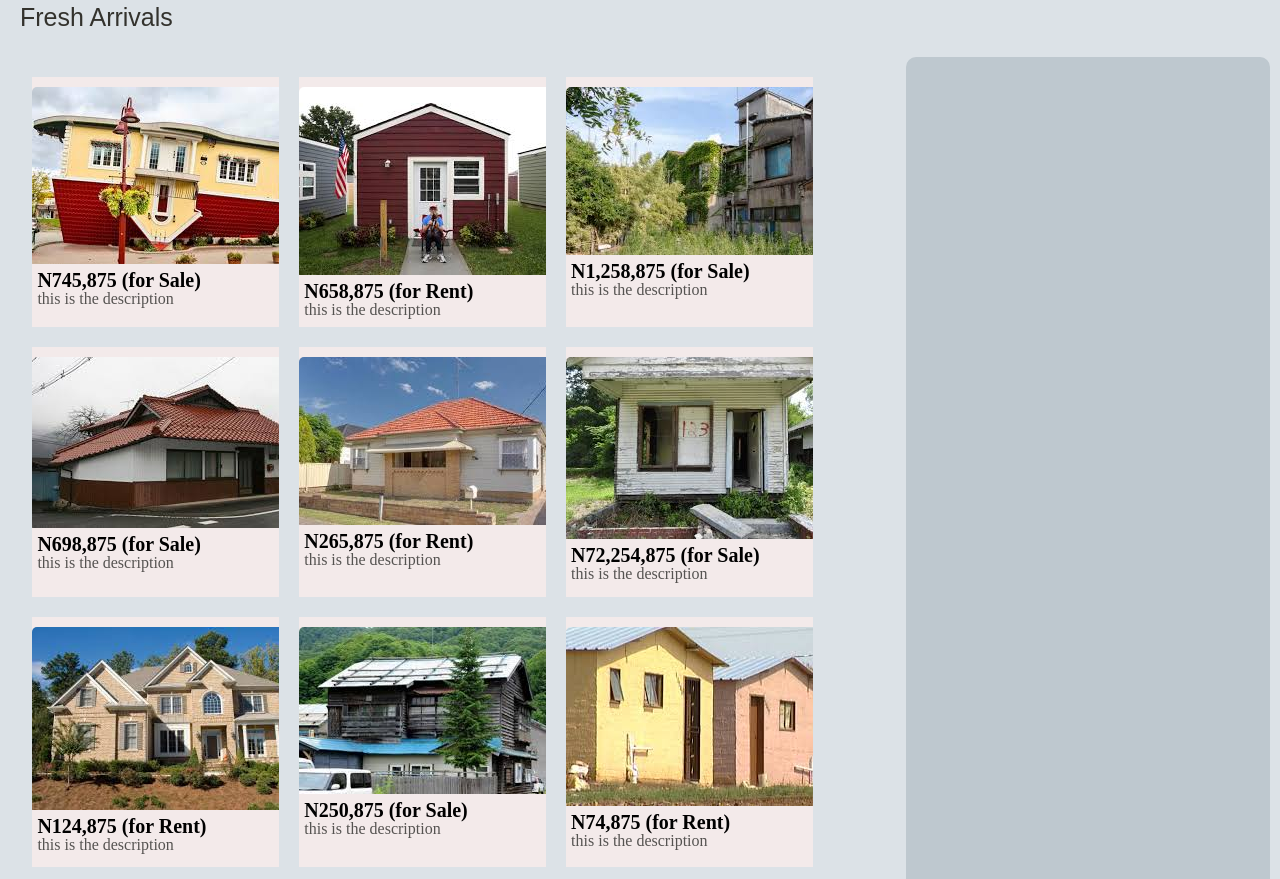
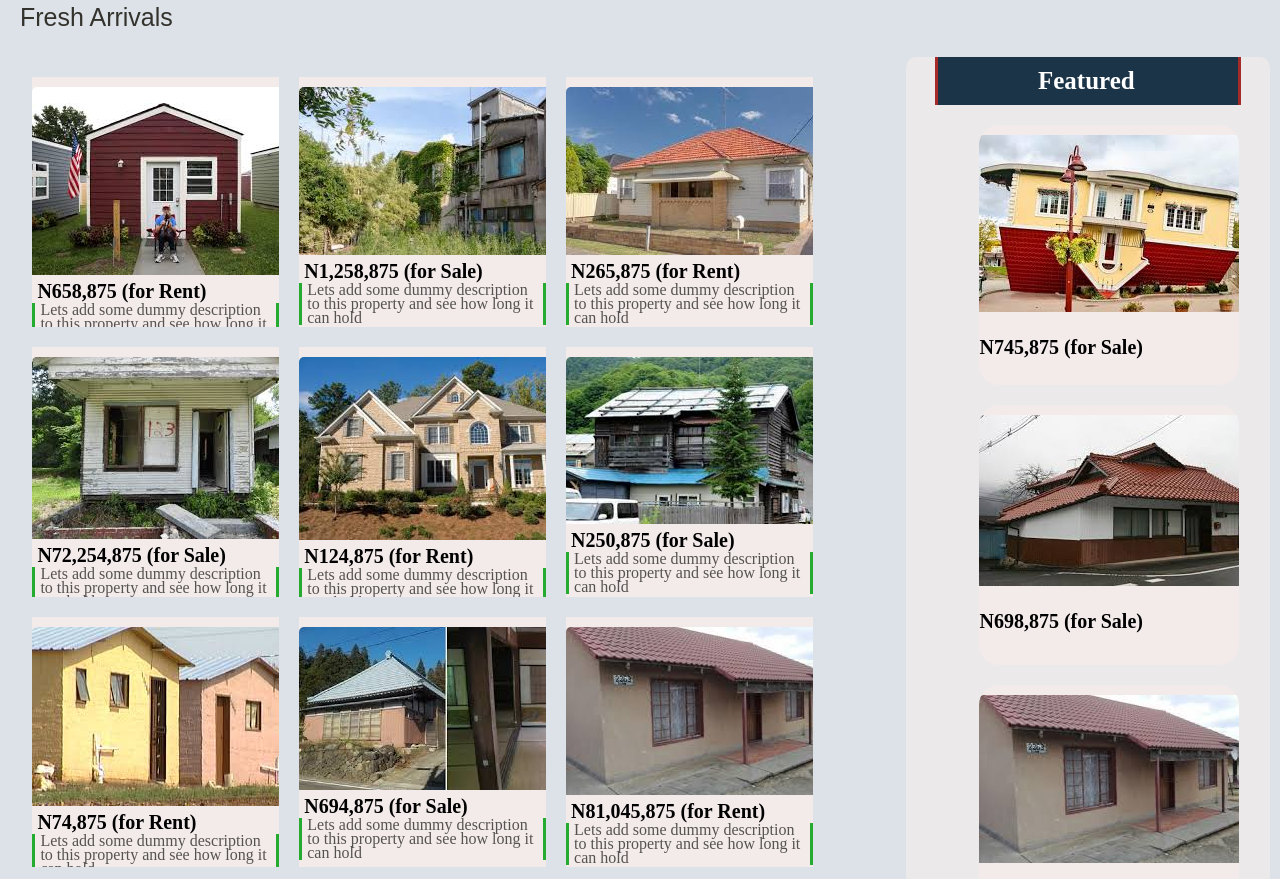
Before and after one commit to chrismeeky/PropertyPro, a plain HTML site: page UI/index.html in a window 1280 px wide. Shown: the part 391-1270 px from the top of the page. Drawn offline with Linux system fonts and the light colour scheme.

Commit message:
feature(users can view all property): Add a responsive sidebar to show featured ads [#finishes #166657929]

```diff
--- a/UI/index.css
+++ b/UI/index.css
@@ -37,7 +37,7 @@ width: 70%;
 .rows .column-right{
     float: left;
     width: 30%;
-    height: 1420px;
+    height: 900px;
     }
 
 .rows:after{
@@ -57,11 +57,77 @@ width: 70%;
     display: block;
     margin: 0 auto;
     width: 95%;
-    height: inherit;
-    background-color:rgb(190, 200, 207);
+    height:900px;;
     border-radius: 10px;
+    background-color: rgb(235, 233, 234);
 }
 
+
+
+.inner-image-div{
+    margin:  0 auto;
+    display: block;
+    width: fit-content;
+    margin-top: 10px;
+    border-radius:5px;
+    overflow: hidden;
+}
+.inner-image-div img:hover{
+    padding-bottom: 10px;
+}
+
+.image-div p {
+    padding: none;
+    margin: 0;
+    margin:5px;
+    line-height: 14px;
+}
+.price {
+    font-size: 20px;
+    font-weight: bold;
+}
+
+.description {
+    color: rgb(85, 83, 81);
+    overflow: hidden;
+
+
+}
+.details-div{
+    border-left: 3px solid rgb(37, 172, 48);
+    border-right: 3px solid rgb(37, 172, 48)
+}
+.featured{
+    margin:  0 auto;
+    display: block;
+    width: 300px;
+    border-left: 3px solid brown;
+    border-right: 3px solid brown;
+    background-color: rgb(28, 52, 71);
+    padding-top: 10px;
+    padding-bottom: 10px;
+
+}
+.featured h3{
+    margin: 0;
+    color: white;
+    margin: 0px 0 0px 100px;
+    font-size: 25px;
+}
+.featured-holder{
+    margin: 0 auto;
+    display: block;
+    width: 65%;
+}
+.image-div-rightbar{
+    display: block;
+    width: 260px;
+    height: 260px;
+    margin: 20px 10px 0 10px;
+    background-color: rgb(243, 234, 234);
+    overflow: hidden;
+    border-radius: 20px
+}
 
 @media screen and (max-width:1250px) {
 
@@ -73,7 +139,6 @@ width: 70%;
     .rows .column-right{
         margin-top: 20px;
         width: 100%;
-        height: 250px;
         display: block;
         float: none;
     }
@@ -82,7 +147,21 @@ width: 70%;
     }
     .column-right .right-sidebar{
         width: 80%;
+
     }
+    .column-left .left-sidebar{
+        height:1150px;
+   }
+
+   .image-div-rightbar{
+    float: left;
+    width: 40%
+}
+.featured-holder{
+    margin: 0 auto;
+    display: block;
+    width: 100%;
+}
 }
 @media screen and (max-width:900px){
     .column-left .left-sidebar{
@@ -140,33 +219,11 @@ width: 70%;
         margin-left: 5px;
     }
     .column-left .left-sidebar{
-         height:2200px;
+         height:1650px;
     }
+    .column-right .right-sidebar {
+        height:650px;
+   }
+
 
 }
-.inner-image-div{
-    margin:  0 auto;
-    display: block;
-    width: fit-content;
-    margin-top: 10px;
-    border-radius:5px;
-    overflow: hidden;
-}
-.inner-image-div img:hover{
-    width: 245px;
-    width: 245px;
-}
-.image-div p {
-    padding: none;
-    margin: 0;
-    margin:5px;
-    line-height: 14px;
-}
-.price {
-    font-size: 20px;
-    font-weight: bold;
-}
-
-.description {
-    color: rgb(85, 83, 81)
-}
--- a/UI/index.html
+++ b/UI/index.html
@@ -45,8 +45,8 @@
          </div>
         <div class="column-right">
              <div class="right-sidebar">
-                <div class="property">
-
+                <div class="featured">
+                <h3>Featured</h3>
                 </div>
              </div>
         </div>
--- a/UI/index.js
+++ b/UI/index.js
@@ -1,20 +1,24 @@
 const propertyDiv = document.querySelector('.left-sidebar');
+const featuredDiv = document.querySelector('.right-sidebar');
+const featuredHolder = document.createElement('div');
+featuredHolder.setAttribute('class' , 'featured-holder');
+featuredDiv.appendChild(featuredHolder);
 const properties = [
-  {imgSrc:'img1.png', 'id': '1' ,'type':'mini flat' ,'title':'', 'discription':'','price':'N745,875' ,'for':'Sale'},
-  {imgSrc:'image2.png', 'id': '1' ,'type':'mini flat' ,'title':'', 'discription':'','price':'N658,875','for':'Rent'},
-  {imgSrc:'img3.png', 'id': '1' ,'type':'mini flat' ,'title':'', 'discription':'','price':'N1,258,875','for':'Sale'},
-  {imgSrc:'img4.png', 'id': '1' ,'type':'mini flat' ,'title':'', 'discription':'','price':'N698,875','for':'Sale'},
-  {imgSrc:'img5.png', 'id': '1' ,'type':'mini flat' ,'title':'', 'discription':'','price':'N265,875','for':'Rent'},
-  {imgSrc:'img6.png', 'id': '1' ,'type':'mini flat' ,'title':'', 'discription':'','price':'N72,254,875','for':'Sale'},
-  {imgSrc:'img7.png', 'id': '1' ,'type':'mini flat' ,'title':'', 'discription':'','price':'N124,875','for':'Rent'},
-  {imgSrc:'img8.png', 'id': '1' ,'type':'mini flat' ,'title':'', 'discription':'','price':'N250,875','for':'Sale'},
-  {imgSrc:'img9.png', 'id': '1' ,'type':'mini flat' ,'title':'', 'discription':'','price':'N74,875','for':'Rent'},
-  {imgSrc:'img10.png', 'id': '1' ,'type':'mini flat' ,'title':'', 'discription':'','price':'N694,875','for':'Sale'},
-  {imgSrc:'img11.png', 'id': '1' ,'type':'mini flat' ,'title':'', 'discription':'','price':'N81,045,875','for':'Rent'},
-  {imgSrc:'img12.png', 'id': '1' ,'type':'mini flat' ,'title':'', 'discription':'','price':'N987,875','for':'Rent'},
-  {imgSrc:'img13.png', 'id': '1' ,'type':'mini flat' ,'title':'', 'discription':'','price':'N1,685,875','for':'Sale'},
-  {imgSrc:'img14.png', 'id': '1' ,'type':'mini flat' ,'title':'', 'discription':'','price':'N6,254,875','for':'Sale'},
-  {imgSrc:'img15.png', 'id': '1' ,'type':'mini flat' ,'title':'', 'discription':'','price':'N69,588,875','for':'Sale'},
+  {imgSrc:'img1.png', id: '1' ,type:'mini flat' ,title:'', description:'Lets add some dummy description to this property and see how long it can hold',price:'N745,875' ,for:'Sale' ,featured:'yes'},
+  {imgSrc:'image2.png', id: '1' ,type:'mini flat' ,title:'', description:'Lets add some dummy description to this property and see how long it can hold',price:'N658,875',for:'Rent',featured:'no'},
+  {imgSrc:'img3.png', id: '1' ,type:'mini flat' ,title:'', description:'Lets add some dummy description to this property and see how long it can hold',price:'N1,258,875',for:'Sale',featured:'no'},
+  {imgSrc:'img4.png', id: '1' ,type:'mini flat' ,title:'', description:'Lets add some dummy description to this property and see how long it can hold',price:'N698,875',for:'Sale',featured:'yes'},
+  {imgSrc:'img5.png', id: '1' ,type:'mini flat' ,title:'', description:'Lets add some dummy description to this property and see how long it can hold',price:'N265,875',for:'Rent',featured:'no'},
+  {imgSrc:'img6.png', id: '1' ,type:'mini flat' ,title:'', description:'Lets add some dummy description to this property and see how long it can hold',price:'N72,254,875',for:'Sale',featured:'no'},
+  {imgSrc:'img7.png', id: '1' ,type:'mini flat' ,title:'', description:'Lets add some dummy description to this property and see how long it can hold',price:'N124,875',for:'Rent',featured:'no'},
+  {imgSrc:'img8.png', id: '1' ,type:'mini flat' ,title:'', description:'Lets add some dummy description to this property and see how long it can hold',price:'N250,875',for:'Sale',featured:'no'},
+  {imgSrc:'img9.png', id: '1' ,type:'mini flat' ,title:'', description:'Lets add some dummy description to this property and see how long it can hold',price:'N74,875',for:'Rent',featured:'no'},
+  {imgSrc:'img10.png', id: '1' ,type:'mini flat' ,title:'', description:'Lets add some dummy description to this property and see how long it can hold',price:'N694,875',for:'Sale',featured:'no'},
+  {imgSrc:'img11.png', id: '1' ,type:'mini flat' ,title:'', description:'Lets add some dummy description to this property and see how long it can hold',price:'N81,045,875',for:'Rent',featured:'no'},
+  {imgSrc:'img12.png', id: '1' ,type:'mini flat' ,title:'', description:'Lets add some dummy description to this property and see how long it can hold',price:'N987,875',for:'Rent',featured:'no'},
+  {imgSrc:'img13.png', id: '1' ,type:'mini flat' ,title:'', description:'Lets add some dummy description to this property and see how long it can hold',price:'N1,685,875',for:'Sale',featured:'yes'},
+  {imgSrc:'img14.png', id: '1' ,type:'mini flat' ,title:'', description:'Lets add some dummy description to this property and see how long it can hold',price:'N6,254,875',for:'Sale',featured:'no'},
+  {imgSrc:'img15.png', id: '1' ,type:'mini flat' ,title:'', description:'Lets add some dummy description to this property and see how long it can hold',price:'N69,588,875',for:'Sale',featured:'no'},
 
 ]
 
@@ -25,7 +29,7 @@ properties.forEach(element =>{
   price.textContent = `${element.price} (for ${element.for})`;
   price.setAttribute('class', 'price');
   let description = document.createElement('p');
-  description.textContent = 'this is the description';
+  description.textContent = element.description;
   description.setAttribute('class', 'description');
   let imgDiv = document.createElement('div');
   let innerImgdiv = document.createElement('div');
@@ -33,12 +37,21 @@ properties.forEach(element =>{
   image.setAttribute('src', element.imgSrc);
   innerImgdiv.setAttribute('class', 'inner-image-div');
   innerImgdiv.appendChild(image);
+  let detailsDiv = document.createElement('div');
+  detailsDiv.setAttribute('class' , 'details-div');
+  detailsDiv.appendChild(price);
+  detailsDiv.appendChild(description);
 
   imgDiv.setAttribute('class' ,'image-div');
   imgDiv.appendChild(innerImgdiv ,price);
   imgDiv.appendChild(price);
-  imgDiv.appendChild(description);
+  imgDiv.appendChild(detailsDiv);
 propertyDiv.appendChild(imgDiv);
+if(element.featured == 'yes'){
+  description.parentNode.removeChild(description);
+  featuredHolder.appendChild(imgDiv);
+  imgDiv.setAttribute('class' ,'image-div-rightbar');
+}
 })
 
 
```
